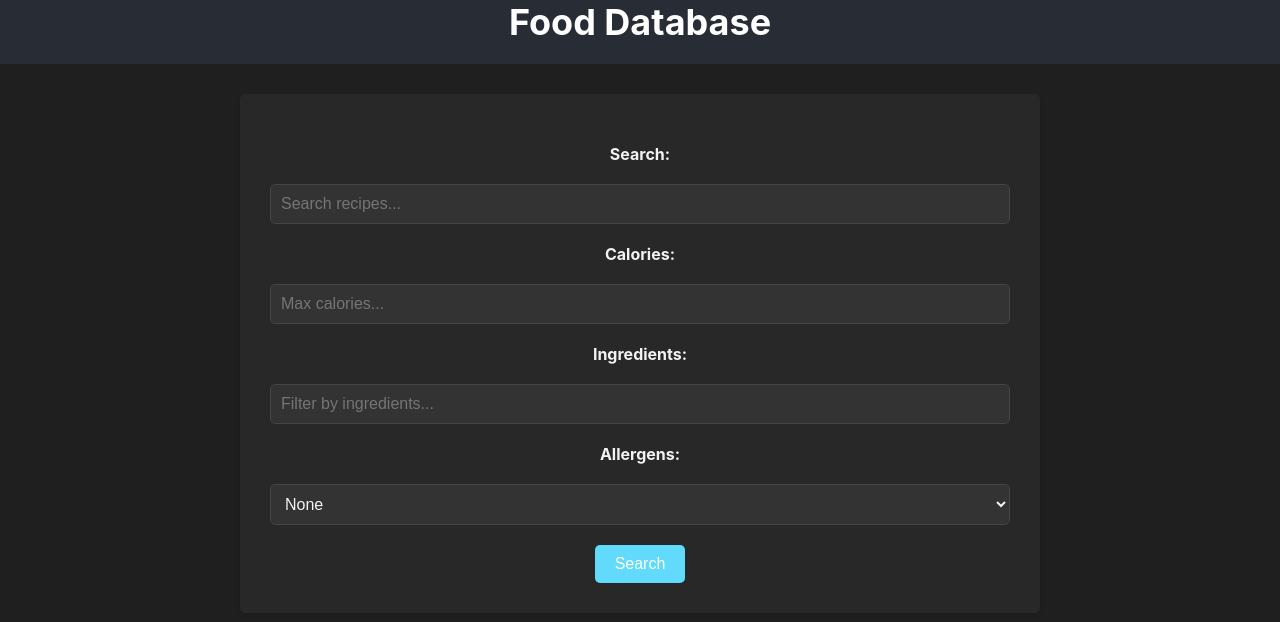
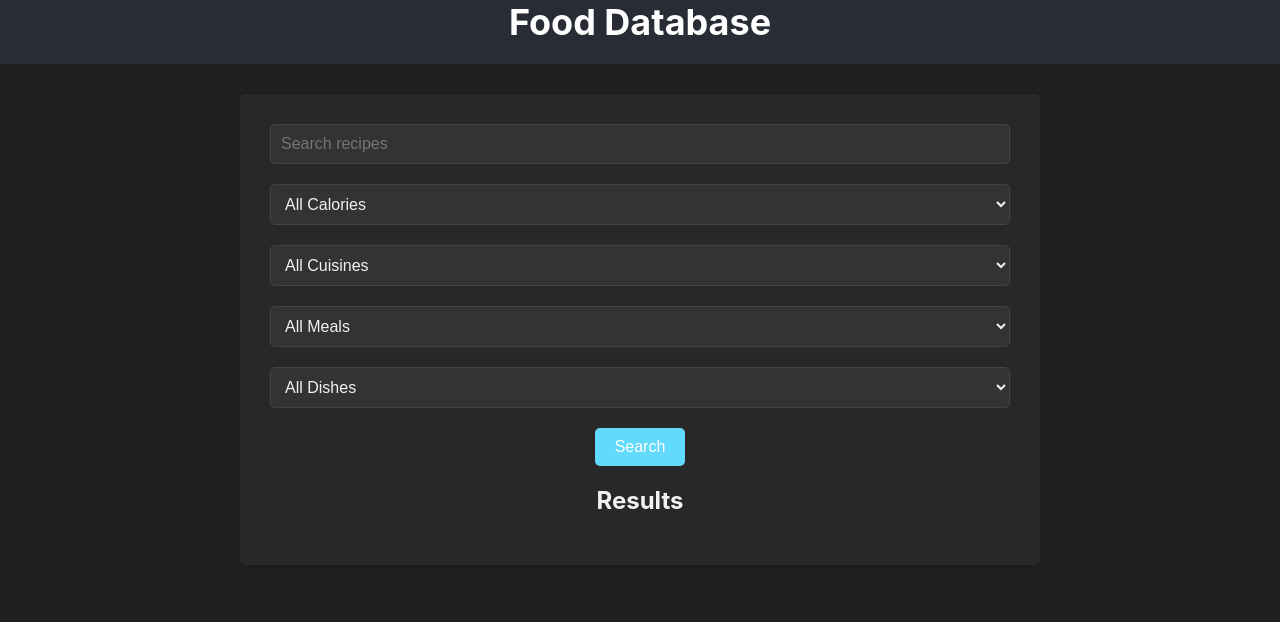
Before and after one commit to yallie11/flavorfinder-, a React (Create React App) app: page / in a window 1280 px wide. Shown: the top 622 px of the page. Built offline with nearby package versions, Linux system fonts and the light colour scheme.

Commit message:
add filters

```diff
--- a/src/App.js
+++ b/src/App.js
@@ -1,38 +1,115 @@
 import React, { useState } from 'react';
 import './App.css';
 import './styles.css'
-import Filter from './Filter';
-import recipes from './recipes';
+import Filter from './components/Filter';
+import SearchButton from './components/SearchButton';
+import Header from './components/Header';
+import RecipeResults from './components/RecipeResults';
+import { recipes } from './recipes';
 
 function App() {
-	const [searchTerm, setSearchTerm] = useState('');
-	const [calorieFilter, setCalorieFilter] = useState('');
-	const [ingredientFilter, setIngredientFilter] = useState('');
-	const [allergenFilter, setAllergenFilter] = useState('');
+	const [searchParams, setSearchParams] = useState({
+		searchTerm: '',
+		calorieFilter: '',
+		cuisineFilter: '',
+		mealFilter: '',
+		dishFilter: '',
+	});
 
+	const handleSearchTermChange = (value) => {
+		setSearchParams((prevSearchParams) => ({
+			...prevSearchParams,
+			searchTerm: value,
+		}));
+	};
+
+	const handleCalorieChange = (value) => {
+		setSearchParams((prevSearchParams) => ({
+			...prevSearchParams,
+			calorieFilter: value,
+		}));
+	};
+
+	const handleCuisineChange = (value) => {
+		setSearchParams((prevSearchParams) => ({
+			...prevSearchParams,
+			cuisineFilter: value,
+		}));
+	};
+
+	const handleMealChange = (value) => {
+		setSearchParams((prevSearchParams) => ({
+			...prevSearchParams,
+			mealFilter: value,
+		}));
+	};
+
+	const handleDishChange = (value) => {
+		setSearchParams((prevSearchParams) => ({
+			...prevSearchParams,
+			dishFilter: value,
+		}));
+	};
+
+	const [filteredRecipes, setFilteredRecipes] = useState([]);
+
+	const handleSearch = () => {
+		const filteredRecipes = recipes.filter((recipe) => {
+
+			// Filter by search term
+			if (searchParams.searchTerm && !recipe.name.toLowerCase().includes(searchParams.searchTerm.toLowerCase())) {
+				return false;
+			}
+
+			// Filter by calorie limit
+			if (searchParams.calories && recipe.calories > searchParams.calorieFilter) {
+				return false;
+			}
+
+			// Filter by cuisine type
+			if (searchParams.cuisine && recipe.cuisine > searchParams.cuisineFilter) {
+				return false;
+			}
+
+			// Filter by meal type
+			if (searchParams.mealFilter && !recipe.meal.includes(searchParams.mealFilter)) {
+				return false;
+			}
+
+			// Filter by dish
+			if (searchParams.dishFilter && recipe.dish.indexOf(searchParams.dishFilter) === -1) {
+				return false;
+			}
+
+			return true;
+		});
+
+		setFilteredRecipes(filteredRecipes);
+	};
 
 	return (
 		<div className="App">
 
-			<header className="App-header">
-				<h1>Food Database</h1>
-			</header>
+			<Header/>
 
 			<main>
 				<Filter
-					searchTerm={searchTerm}
-					calorieFilter={calorieFilter}
-					ingredientFilter={ingredientFilter}
-					allergenFilter={allergenFilter}
-					onSearchTermChange={setSearchTerm}
-					onCalorieFilterChange={setCalorieFilter}
-					onIngredientFilterChange={setIngredientFilter}
-					onAllergenFilterChange={setAllergenFilter}
+					searchTerm={searchParams.searchTerm}
+					calorieFilter={searchParams.calorieFilter}
+					cuisineFilter={searchParams.cuisineFilter}
+					mealFilter={searchParams.mealFilter}
+					dishFilter={searchParams.dishFilter}
+					onSearchTermChange={handleSearchTermChange}
+					onCalorieChange={handleCalorieChange}
+					onCuisineChange={handleCuisineChange}
+					onMealChange={handleMealChange}
+					onDishChange={handleDishChange}
 				/>
 
-				<div>
-					<button>Search</button>
-				</div>
+				<SearchButton onClick={handleSearch} />
+
+				<RecipeResults recipes={filteredRecipes} />
+
 			</main>
 
 		</div>
--- a/src/Filter.js
+++ /dev/null
@@ -1,50 +0,0 @@
-import React from 'react';
-
-function Filter({ searchTerm, calorieFilter, ingredientFilter, allergenFilter, onSearchTermChange, onCalorieFilterChange, onIngredientFilterChange, onAllergenFilterChange }) {
-  return (
-    <div>
-      <label htmlFor="search">Search:</label>
-      <input
-        type="text"
-        id="search"
-        name="search"
-        placeholder="Search recipes..."
-        value={searchTerm}
-        onChange={(e) => onSearchTermChange(e.target.value)}
-      />
-      <label htmlFor="calories">Calories:</label>
-      <input
-        type="number"
-        id="calories"
-        name="calories"
-        placeholder="Max calories..."
-        value={calorieFilter}
-        onChange={(e) => onCalorieFilterChange(e.target.value)}
-      />
-      <label htmlFor="ingredients">Ingredients:</label>
-      <input
-        type="text"
-        id="ingredients"
-        name="ingredients"
-        placeholder="Filter by ingredients..."
-        value={ingredientFilter}
-        onChange={(e) => onIngredientFilterChange(e.target.value)}
-      />
-      <label htmlFor="allergens">Allergens:</label>
-      <select
-        id="allergens"
-        name="allergens"
-        value={allergenFilter}
-        onChange={(e) => onAllergenFilterChange(e.target.value)}
-      >
-        <option value="">None</option>
-        <option value="dairy">Dairy</option>
-        <option value="nuts">Nuts</option>
-        <option value="gluten">Gluten</option>
-        <option value="soy">Soy</option>
-      </select>
-    </div>
-  );
-}
-
-export default Filter;
--- /dev/null
+++ b/src/components/Filter.js
@@ -0,0 +1,104 @@
+import React from 'react';
+
+function Filter({
+  searchTerm,
+  calorieFilter,
+  cuisineFilter,
+  mealFilter,
+  dishFilter,
+  onSearchTermChange,
+  onCalorieChange,
+  onCuisineChange,
+  onMealChange,
+  onDishChange,
+}) {
+  return (
+    <div className="filter">
+      <input
+        type="text"
+        placeholder="Search recipes"
+        value={searchTerm}
+        onChange={(e) => onSearchTermChange(e.target.value)}
+      />
+
+      <select value={calorieFilter} onChange={(e) => onCalorieChange(e.target.value)}>
+        <option value="">All Calories</option>
+        <option value="1000">Less than 1000</option>
+        <option value="2000">Less than 2000</option>
+        <option value="3000">Less than 3000</option>
+        <option value="4000">Less than 4000</option>
+        <option value="5000">Less than 5000</option>
+      </select>
+
+      <select
+        value={cuisineFilter}
+        onChange={(e) => onCuisineChange(e.target.value)}
+      >
+        <option value="">All Cuisines</option>
+        <option value="italian">italian</option>
+        <option value="central europe">central europe</option>
+        <option value="american">american</option>
+        <option value="french">french</option>
+        <option value="middle eastern">middle eastern</option>
+        <option value="chinese">chinese</option>
+        <option value="mediterranean">mediterranean</option>
+        <option value="japanese">japanese</option>
+        <option value="british">british</option>
+        <option value="south east asian">south east asian</option>
+        <option value="south american">south american</option>
+        <option value="korean">korean</option>
+        <option value="mexican">mexican</option>
+        <option value="eastern europe">eastern europe</option>
+        <option value="asian">asian</option>
+        <option value="nordic">nordic</option>
+        <option value="greek">greek</option>
+        <option value="indian">indian</option>
+        <option value="caribbean">caribbean</option>
+        <option value="kosher">kosher</option>
+        <option value="world">world</option>
+      </select>
+
+      <select
+        value={mealFilter}
+        onChange={(e) => onMealChange(e.target.value)}
+      >
+        <option value="">All Meals</option>
+        <option value="lunch">lunch</option>
+        <option value="dinner">dinner</option>
+        <option value="brunch">brunch</option>
+        <option value="snack">snack</option>
+        <option value="breakfast">breakfast</option>
+        <option value="teatime">teatime</option>
+      </select>
+
+      <select
+        value={dishFilter}
+        onChange={(e) => onDishChange(e.target.value)}
+      >
+        <option value="">All Dishes</option>
+        <option value="salad">salad</option>
+        <option value="main course">main course</option>
+        <option value="egg">egg</option>
+        <option value="desserts">desserts</option>
+        <option value="soup">soup</option>
+        <option value="starter">starter</option>
+        <option value="cereals">cereals</option>
+        <option value="drinks">drinks</option>
+        <option value="biscuits and cookies">biscuits and cookies</option>
+        <option value="">None</option>
+        <option value="condiments and sauces">condiments and sauces</option>
+        <option value="christmas">christmas</option>
+        <option value="special occasions">special occasions</option>
+        <option value="alcohol cocktail">alcohol cocktail</option>
+        <option value="sandwiches">sandwiches</option>
+        <option value="pancake">pancake</option>
+        <option value="halloween">halloween</option>
+        <option value="preps">preps</option>
+        <option value="thanksgiving">thanksgiving</option>
+        <option value="preserve">preserve</option>
+      </select>
+    </div>
+  );
+}
+
+export default Filter;
--- /dev/null
+++ b/src/components/Header.js
@@ -0,0 +1,11 @@
+import React from 'react';
+
+function Header() {
+    return (
+        <header className="App-header">
+            <h1>Food Database</h1>
+        </header>
+    )
+}
+
+export default Header;
--- /dev/null
+++ b/src/components/RecipeResults.js
@@ -0,0 +1,23 @@
+import React from 'react';
+
+
+function RecipeResults({recipes}) {
+    return (
+        <div>
+            <h2>Results</h2>
+            <ul>
+                {recipes.map((recipe) => (
+                    <li key={recipe.id}>
+                        <h2>{recipe.name}</h2>
+                        <p>Calories: {recipe.calories}</p>
+                        <p>Cuisine: {recipe.cuisine.join(', ')}</p>
+                        <p>Meal: {recipe.meal.join(', ')}</p>
+                        <p>Dish: {recipe.dish.join(', ')}</p>
+                    </li>
+                ))}
+            </ul>
+        </div>
+    );
+}
+
+export default RecipeResults;
--- /dev/null
+++ b/src/components/SearchButton.js
@@ -0,0 +1,9 @@
+import React from 'react';
+
+function SearchButton({ onClick }) {
+  return (
+    <button onClick={onClick}>Search</button>
+  );
+}
+
+export default SearchButton;
--- a/src/recipes.js
+++ b/src/recipes.js
@@ -1,23 +1,26 @@
-const recipes = [
+export const recipes = [
     {
       id: 1,
       name: 'Grilled Cheese Sandwich',
       calories: 300,
-      ingredients: ['bread', 'cheese', 'butter'],
-      allergens: ['dairy'],
+      cuisine: ['american'],
+      meal: ['lunch', 'dinner'],
+      dish: ['main course'],
     },
     {
       id: 2,
       name: 'Pasta with Tomato Sauce',
       calories: 500,
-      ingredients: ['pasta', 'tomato sauce', 'olive oil', 'garlic'],
-      allergens: [],
+      cuisine: ['italian'],
+      meal: ['lunch', 'dinner'],
+      dish: ['main course'],
     },
     {
       id: 3,
       name: 'Chicken Stir-Fry',
       calories: 700,
-      ingredients: ['chicken', 'broccoli', 'carrots', 'soy sauce'],
-      allergens: ['soy'],
+      cuisine: ['chinese'],
+      meal: ['lunch', 'dinner'],
+      dish: ['main course'],
     },
   ];
```
